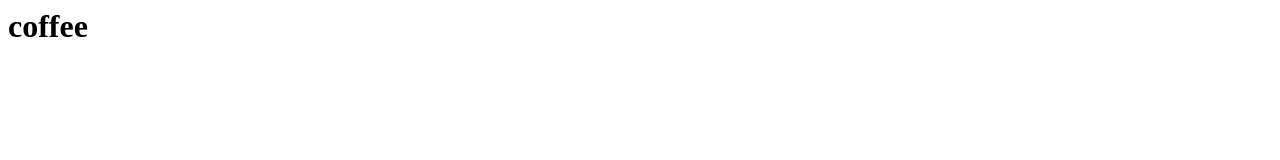
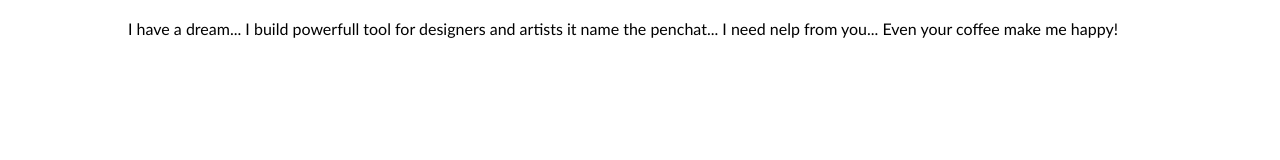
Before and after one commit to arsenicum32/ars32data, a plain HTML site: page html/coffee.html in a window 1280 px wide. Drawn offline with nearby package versions, Linux system fonts and the light colour scheme.

Commit message:
add coffee

```diff
--- /dev/null
+++ b/en/coffee.json
@@ -0,0 +1,4 @@
+{
+  "p": "I have a dream... I build powerfull tool for designers and artists it name the penchat... I need nelp from you... Even your coffee make me happy!",
+  "donate": "<iframe frameborder=\"0\" allowtransparency=\"true\" scrolling=\"no\" src=\"https://money.yandex.ru/embed/donate.xml?account=410012391918392&quickpay=donate&payment-type-choice=off&mobile-payment-type-choice=on&default-sum=250&targets=develop&project-name=penchat&project-site=penchat.ru&button-text=05&successURL=\" width=\"508\" height=\"91\"></iframe>"
+}
--- a/html/coffee.html
+++ b/html/coffee.html
@@ -1 +1,38 @@
-<h1>coffee</h1>
+<!DOCTYPE html>
+<html >
+  <head>
+    <meta charset="UTF-8">
+    <title>university</title>
+    <style>
+      body{
+        margin: 0;
+        font-family: Gill Sans;
+      }
+      .coffee-p,
+      #coffee-donate {
+        margin: auto;
+        margin-top: 1.2em;
+        width: 80%;
+        text-decoration: none;
+      }
+    </style>
+  </head>
+ <body>
+  <p class="coffee-p"></p>
+  <div id='coffee-donate'></div>
+  <script src='https://cdnjs.cloudflare.com/ajax/libs/jquery/2.2.2/jquery.min.js'></script>
+  <script>
+  $.ajax({
+     url:"https://raw.githubusercontent.com/arsenicum32/ars32data/gh-pages/"+(navigator.language.slice(0,2) || 'en')+"/coffee.json",
+     dataType: 'json', // Notice! JSONP <-- P (lowercase)
+     success:function(json){
+         $('.coffee-p').text(json.p);
+         $('#coffee-donate').html(json.donate);
+     },
+     error:function(){
+         $('.coffee-p').text('sww');
+     }
+});
+  </script>
+  </body>
+</html>
--- /dev/null
+++ b/ru/coffee.json
@@ -0,0 +1,4 @@
+{
+  "p": "У меня есть большая мечта... Я разрабатываю площадку для публикации и обмена графического контента для дизайнеров, художников... Мне очень нужна ваша помощь!",
+  "donate": "<iframe frameborder=\"0\" allowtransparency=\"true\" scrolling=\"no\" src=\"https://money.yandex.ru/embed/donate.xml?account=410012391918392&quickpay=donate&payment-type-choice=off&mobile-payment-type-choice=on&default-sum=250&targets=develop&project-name=penchat&project-site=penchat.ru&button-text=05&successURL=\" width=\"508\" height=\"91\"></iframe>"
+}
```
